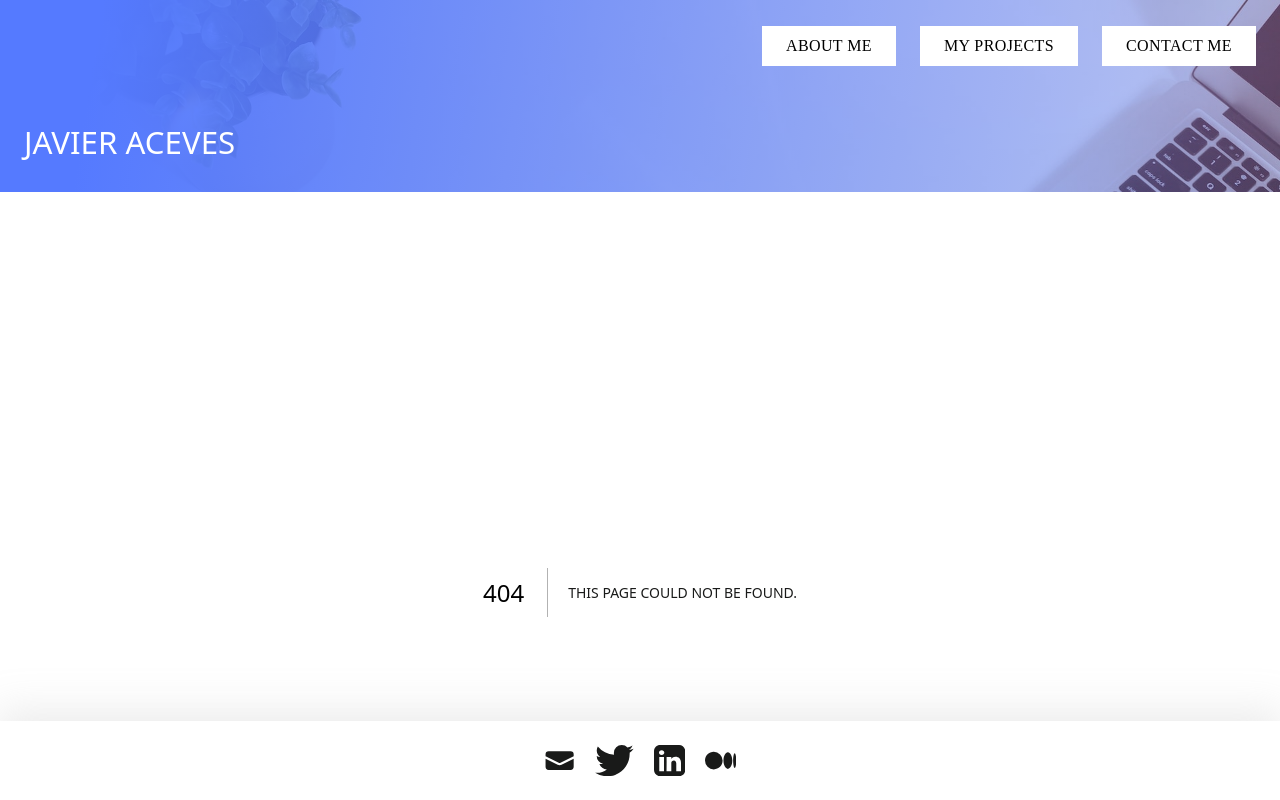
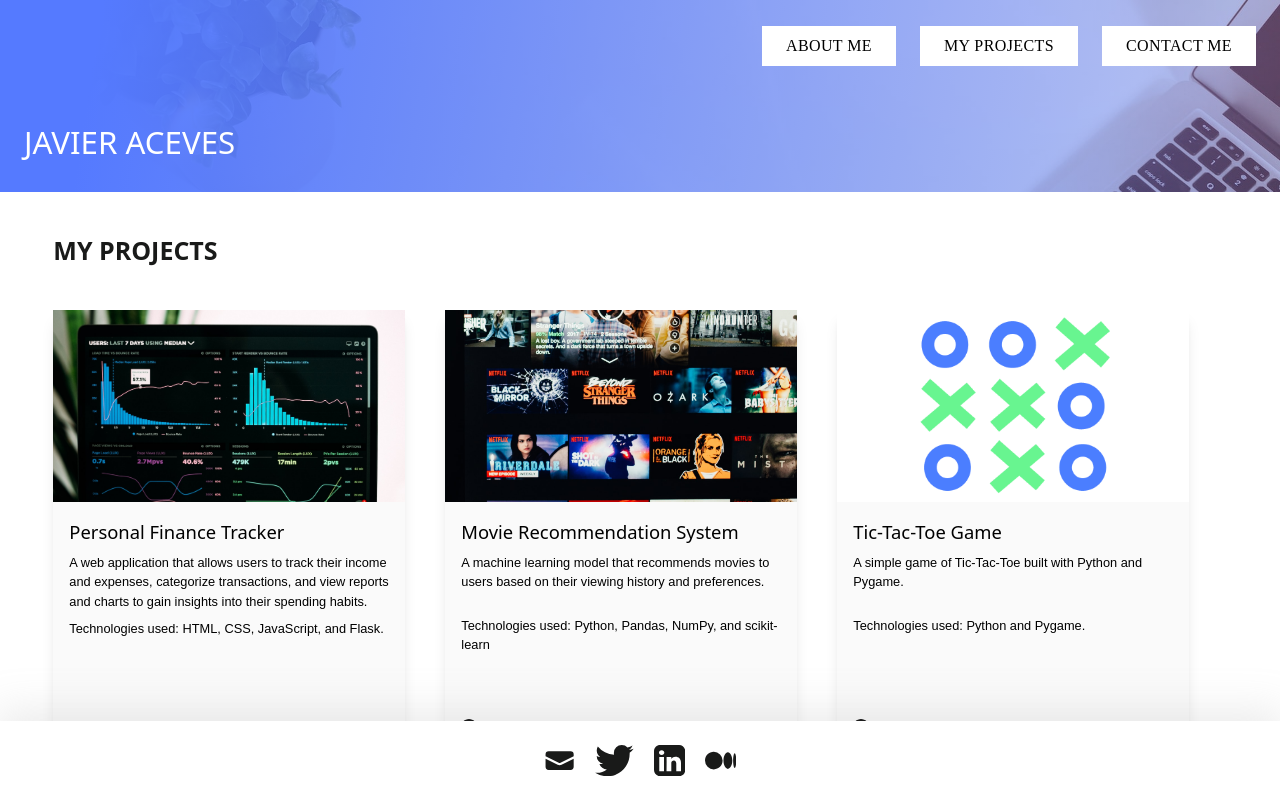
Before and after one commit to jacevesl/portfolio, a Next.js app: page /my-projects in a window 1280 px wide. Before the commit this address had no page. Shown: the top 800 px of the page. Built offline with nearby package versions, Linux system fonts and the light colour scheme.

Commit message:
My-Projects page finished

```diff
--- a/app/layout.tsx
+++ b/app/layout.tsx
@@ -20,7 +20,9 @@ export default function RootLayout({
       <head />
       <body >
         <Header  data={aboutMeData} pages={pages}/>
+        <main className='sm:mb-32 mb-16'>
         {children}
+        </main>
         <Footer data={contactMeLinks} />
       </body>
     </html>
--- /dev/null
+++ b/app/my-projects/components/project-card.tsx
@@ -0,0 +1,52 @@
+import Image from 'next/image'
+import React from 'react'
+import {Github, Window} from '../../icons'
+type  ProjectCardProps ={
+    data: {
+        title: string,
+        body1: string,
+        body2: string,
+        image: string,
+        links: {
+            text:string,
+            url:string
+        }[]
+
+    }
+}
+
+const ProjectCard = ({data}: ProjectCardProps) => {
+    const {title, body1, body2, image, links}= data
+    // console.log(links)
+  return (
+            <div className='rounded-lg w-full shadow-lg bg-grey-light sm:w-1/3-g
+            '>
+            <Image aria-label ={image }
+            priority={false}
+            height={250}
+            width ={500}
+            src ={`/images/${image}`}
+            alt ='image'
+            className='object-cover w-full h-48'
+            />
+             {/* body  */}
+            <div className='p-4'>
+                  <h3 className='text-lg font-medium '>{title}</h3>
+                  <p className='text-sm mt-2 min-h-50'>{body1}</p>
+                  <p className='text-sm mt-2 min-h-50'>{body2}</p>
+            </div>
+       {/* footer  */}
+            <div className='p-4 flex flex-row mt-4 justify-between'>
+                {/* Github icon  */}
+                <Github className='icons-contactMe'/>
+                <a href={links[0].url} className='flex items-center'>Icon <span className='text-black'>{links[0].text}</span></a>
+                {/* Site icon  */}
+                <Window className='icons-contactMe'/>
+                  <a href={links[1].url} className='flex items-center'>Icon <span className='text-black'>{links[1].text}</span></a>
+            </div>
+
+        </div>
+  )
+}
+
+export default ProjectCard
--- /dev/null
+++ b/app/my-projects/page.tsx
@@ -0,0 +1,18 @@
+import React from 'react'
+import { projects } from '../data/data'
+import ProjectCard from './components/project-card'
+const MyProjects = () => {
+  return (
+    <div className='flex flex-col w-11/12 content-center m-auto mt-10'>
+        <h2 className='font-bold mb-4'> My Projects </h2>
+        <div className='flex flex-row flex-wrap gap-10 mt-6'>
+            {projects.map((item) =>{
+                return <ProjectCard data={item}/>
+                })
+            }
+        </div>
+    </div>
+  )
+}
+
+export default MyProjects
--- a/app/page.tsx
+++ b/app/page.tsx
@@ -3,7 +3,7 @@ import { aboutMeData } from './data/data'
 import Image from 'next/image'
 const AboutMePage = () => {
   return (
-    <main className='flex flex-col items-center sm:mb-32 mb-16'>
+    <div className='flex flex-col items-center '>
       <section className='flex sm:flex-row sm:w-10/12 items-center  flex-col w-full'>
         <div className='sm:w-1/3 w-full flex justify-center mt-12'>
           <Image
@@ -40,7 +40,7 @@ const AboutMePage = () => {
           />
         </div>
       </section>
-    </main>
+    </div>
   )
 }
 
```
Also changed, not shown: app/components/header.tsx (+2 -7 lines).
